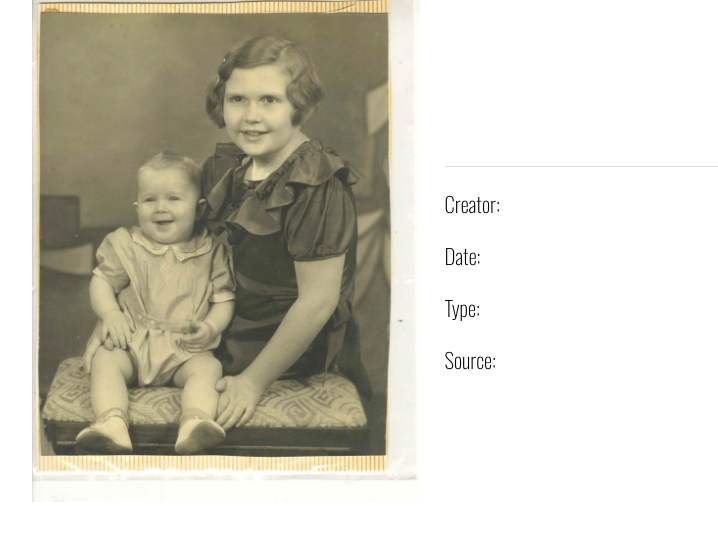
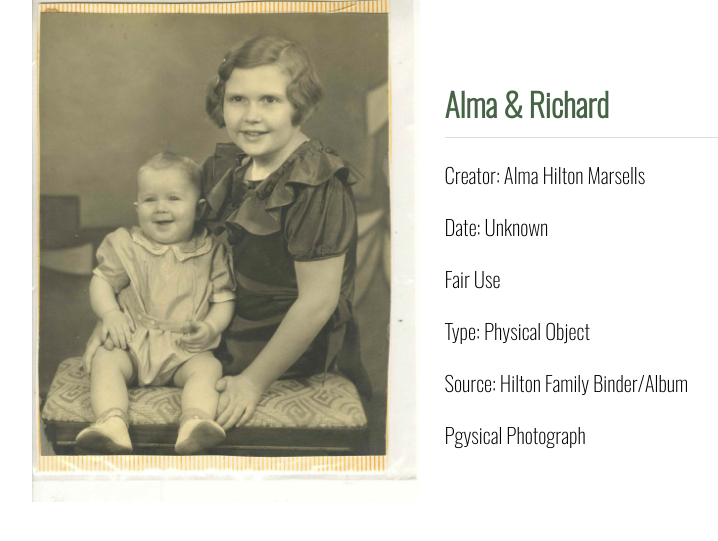
Before and after one commit to martinez2125/TennesseeChicago_Images, a Jekyll site: the page built from _mindoc_media/pg921-img.md, in a window 1280 px wide. Shown: the top 541 px of the page, without its empty margins (208-926 px from the left). Built offline with Jekyll 4.4.1, drawn with Linux system fonts in a browser that asks for light colours.

Commit message:
Update pg921-img.md

```diff
--- a/_mindoc_media/pg921-img.md
+++ b/_mindoc_media/pg921-img.md
@@ -3,18 +3,18 @@ page: section-name
 title: Hilton Family Binder (Inside)
 media_type: image
 
-_title:
+_title: Alma & Richard
 description:
-creator:
-_date:
-rights:
-type:
-source:
+creator: Alma Hilton Marsells
+_date: Unknown
+rights: Fair Use
+type: Physical Object
+source: Hilton Family Binder/Album
 identifier:
 contributor:
-format:
-credit_(IPTC):
-date_created_(IPTC):
+format: Pgysical Photograph
+credit_(IPTC): Digitization courtesy of Caden J. Miller & Lesly Martinez
+date_created_(IPTC): 9/15/2025
 
 _path: /assets/img/pg21-img.jpg
 order: 23
```
